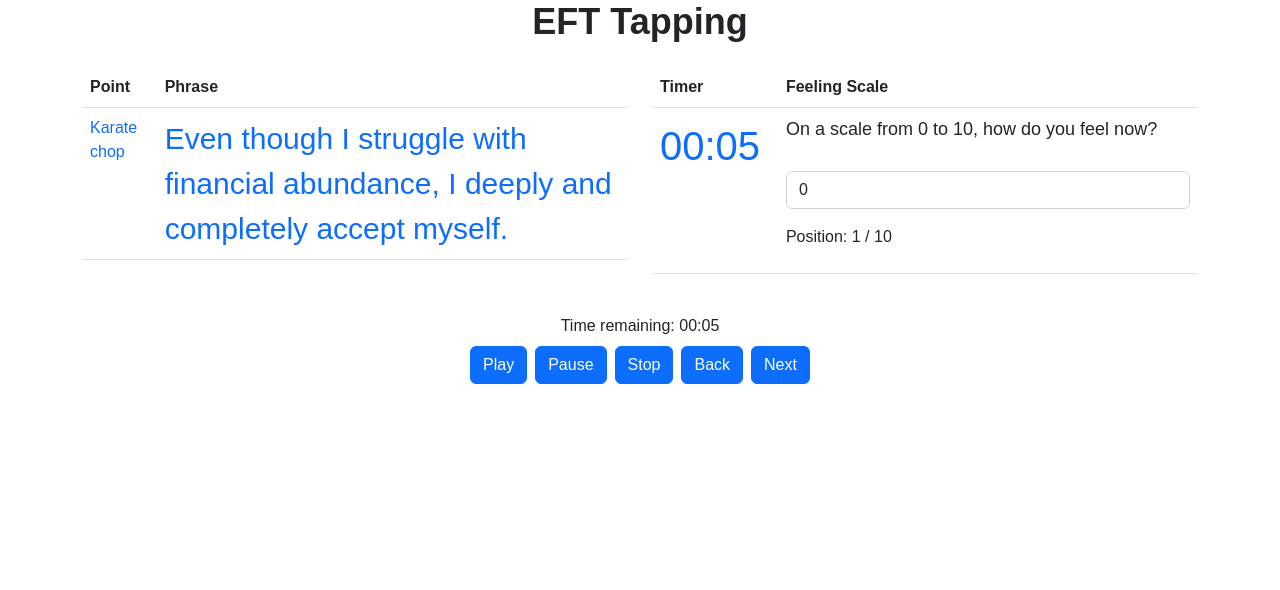
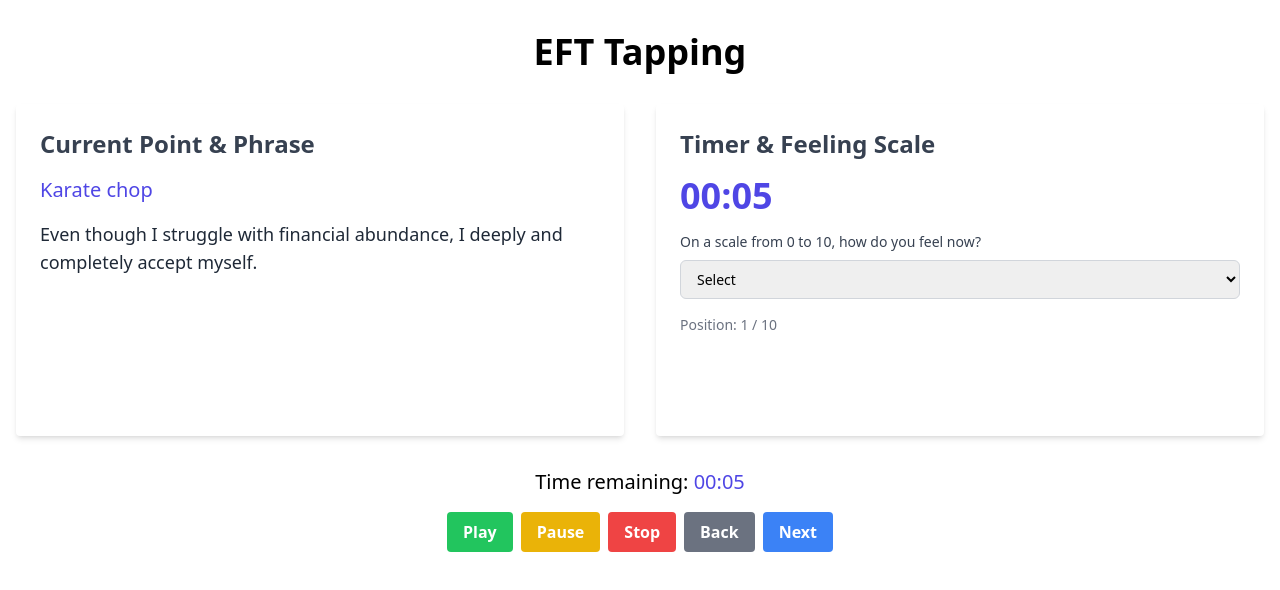
Before and after one commit to puppe1990/eft-app, a React (Create React App) app: page / in a window 1280 px wide. Shown: the top 590 px of the page. Built offline with nearby package versions, Linux system fonts and the light colour scheme.

Commit message:
update the code

```diff
--- a/package.json
+++ b/package.json
@@ -36,5 +36,10 @@
       "last 1 firefox version",
       "last 1 safari version"
     ]
+  },
+  "devDependencies": {
+    "autoprefixer": "^10.4.20",
+    "postcss": "^8.4.49",
+    "tailwindcss": "^3.4.14"
   }
 }
--- /dev/null
+++ b/postcss.config.js
@@ -0,0 +1,6 @@
+module.exports = {
+  plugins: {
+    tailwindcss: {},
+    autoprefixer: {},
+  },
+}
--- a/src/App.css
+++ b/src/App.css
@@ -1,75 +1,3 @@
-/* General styles */
-body {
-  font-family: Arial, sans-serif;
-  margin: 0;
-  padding: 0;
-}
-
-/* App background color */
-.App {
-  background-color: #ADD8E6; /* Pale blue color */
-  display: flex;
-  flex-direction: column;
-  align-items: center;
-  justify-content: center;
-  height: 100vh;
-}
-
-
-/* Header styles */
-h1 {
-  font-size: 36px;
-  font-weight: bold;
-  margin-bottom: 20px;
-}
-
-/* Point and phrase styles */
-h2 {
-  font-size: 24px;
-  margin-bottom: 20px;
-}
-
-/* Feeling input styles */
-label {
-  font-size: 18px;
-  margin-bottom: 20px;
-}
-
-input[type="number"] {
-  padding: 12px 20px;
-  font-size: 18px;
-  border-radius: 4px;
-  border: 1px solid #ccc;
-  margin-bottom: 20px;
-}
-
-/* Completion message styles */
-.completion-message {
-  font-size: 24px;
-  margin-bottom: 20px;
-}
-
-/* Phrase styles */
-.phrase {
-  font-size: 24px;
-  margin-bottom: 20px;
-  padding: 20px;
-  border: 2px solid #4db6ac; /* Color chosen to create a calm feeling */
-  border-radius: 8px;
-}
-
-/* Point styles */
-.point {
-  font-size: 24px;
-  margin-bottom: 20px;
-  padding: 20px;
-  border: 2px solid #4db6ac; /* Color chosen to create a calm feeling */
-  border-radius: 8px;
-}
-
-.footer {
-  background-color: #f8f8f8;
-  padding: 20px;
-  margin-top: 50px;
-  text-align: center;
-}
+@tailwind base;
+@tailwind components;
+@tailwind utilities;
--- a/src/App.js
+++ b/src/App.js
@@ -1,5 +1,4 @@
 import React, { useState, useEffect, useCallback } from "react";
-import "bootstrap/dist/css/bootstrap.min.css";
 import "./App.css";
 
 const POINTS = [
@@ -16,8 +15,17 @@ const POINTS = [
 ];
 
 const CUSTOM_PHRASES = [
-  'Even though I struggle with financial abundance, I deeply and completely accept myself.','I have a hard time believing I deserve financial abundance.',"I feel like I'm not worthy of abundance.","I don't know how to attract abundance.","I'm scared that I'll never have enough money.","I'm always worried about money.","I don't trust that I can have abundance.","I don't believe I deserve abundance.","I'm worried that I'll never be able to afford the things I want.","I'm always struggling to make ends meet."
-]
+  "Even though I struggle with financial abundance, I deeply and completely accept myself.",
+  "I have a hard time believing I deserve financial abundance.",
+  "I feel like I'm not worthy of abundance.",
+  "I don't know how to attract abundance.",
+  "I'm scared that I'll never have enough money.",
+  "I'm always worried about money.",
+  "I don't trust that I can have abundance.",
+  "I don't believe I deserve abundance.",
+  "I'm worried that I'll never be able to afford the things I want.",
+  "I'm always struggling to make ends meet.",
+];
 
 function App() {
   const [currentPhrase, setCurrentPhrase] = useState(CUSTOM_PHRASES[0]);
@@ -29,11 +37,11 @@ function App() {
   const [timeRemaining, setTimeRemaining] = useState(10000);
   const [isPlaying, setIsPlaying] = useState(true);
   const [stopwatch, setStopwatch] = useState(0);
+
   const formattedTime = new Date(timeRemaining).toISOString().substr(14, 5);
-  const formatteStopWatch = new Date(stopwatch * 1000).toLocaleTimeString([], {
-    minute: "2-digit",
-    second: "2-digit",
-  });
+  const formatteStopWatch = new Date(stopwatch * 1000)
+    .toISOString()
+    .substr(14, 5);
 
   const handleNext = useCallback(() => {
     setTimeRemaining(5000);
@@ -77,7 +85,7 @@ function App() {
 
   const handleFeelingChange = (feeling) => {
     setCurrentFeeling(feeling);
-    if (currentFeeling === 0) {
+    if (feeling === "0") {
       setEndTime(Date.now());
       setIsRoutineActive(false);
     }
@@ -124,110 +132,126 @@ function App() {
     if (isRoutineActive && isPlaying) {
       let intervalId = null;
       intervalId = setInterval(() => {
-        setTimeRemaining(timeRemaining - 1000);
-        setStopwatch(stopwatch + 1);
-        if (timeRemaining === 0) {
+        setTimeRemaining((prev) => prev - 1000);
+        setStopwatch((prev) => prev + 1);
+        if (timeRemaining <= 0) {
           clearInterval(intervalId);
           handleNext();
         }
       }, 1000);
       return () => clearInterval(intervalId);
     }
-  }, [isRoutineActive, timeRemaining, isPlaying, stopwatch, handleNext]);
+  }, [isRoutineActive, timeRemaining, isPlaying, handleNext]);
 
   if (!isRoutineActive) {
-    const timeTaken = (endTime - startTime) / 1000;
+    const timeTaken = ((endTime - startTime) / 1000).toFixed(2);
     return (
-      <div className="App">
-        <h1>EFT Tapping</h1>
-        <h2>Time taken: {timeTaken} seconds</h2>
+      <div className="flex items-center justify-center min-h-screen bg-gray-100">
+        <div className="bg-white p-8 rounded shadow-md text-center">
+          <h1 className="text-3xl font-bold mb-4">EFT Tapping</h1>
+          <h2 className="text-xl">
+            Time taken:{" "}
+            <span className="text-indigo-600">{timeTaken} seconds</span>
+          </h2>
+        </div>
       </div>
     );
   }
 
   return (
-    <div className="container">
-      <h1 className="text-center mb-4">EFT Tapping</h1>
-      <div className="row justify-content-center">
-        <div className="col-md-6 mb-4">
-          <table className="table">
-            <thead>
-              <tr>
-                <th>Point</th>
-                <th>Phrase</th>
-              </tr>
-            </thead>
-            <tbody>
-              <tr>
-                <td className="text-primary">{currentPoint}</td>
-                <td className="text-primary">
-                  <div
-                    style={{
-                      height: "100%",
-                      overflow: "auto",
-                      fontSize: "30px",
-                    }}
+    <div className="container mx-auto px-4 py-8">
+      <h1 className="text-center text-4xl font-bold mb-8">EFT Tapping</h1>
+      <div className="flex flex-wrap -mx-4 justify-center">
+        {/* Left Column */}
+        <div className="w-full md:w-1/2 mb-8 px-4">
+          <div className="bg-white shadow-md rounded p-6 h-full">
+            <h2 className="text-2xl font-semibold mb-4 text-gray-700">
+              Current Point & Phrase
+            </h2>
+            <div className="mb-4">
+              <p className="text-xl text-indigo-600 font-medium">
+                {currentPoint}
+              </p>
+            </div>
+            <div className="h-48 overflow-auto">
+              <p className="text-lg text-gray-800">{currentPhrase}</p>
+            </div>
+          </div>
+        </div>
+        {/* Right Column */}
+        <div className="w-full md:w-1/2 mb-8 px-4">
+          <div className="bg-white shadow-md rounded p-6 h-full">
+            <h2 className="text-2xl font-semibold mb-4 text-gray-700">
+              Timer & Feeling Scale
+            </h2>
+            <div className="mb-4">
+              <p className="text-4xl text-indigo-600 font-bold">
+                {formatteStopWatch}
+              </p>
+            </div>
+            <div className="mb-4">
+              <label
+                htmlFor="feeling-select"
+                className="block text-sm font-medium text-gray-700"
               >
-                    {currentPhrase}
-                  </div>
-                </td>
-              </tr>
-            </tbody>
-          </table>
-        </div>
-        <div className="col-md-6 mb-4">
-          <table className="table">
-            <thead>
-              <tr>
-                <th>Timer</th>
-                <th>Feeling Scale</th>
-              </tr>
-            </thead>
-            <tbody>
-              <tr>
-                <td className="text-primary fs-1">{formatteStopWatch}</td>
-                <td>
-                  <label htmlFor="feeling-select">
                 On a scale from 0 to 10, how do you feel now?
               </label>
               <select
                 id="feeling-select"
-                    className="form-control mx-auto mt-2"
+                className="mt-2 block w-full pl-3 pr-10 py-2 text-base border border-gray-300 focus:outline-none focus:ring-indigo-500 focus:border-indigo-500 sm:text-sm rounded-md"
                 onChange={(e) => handleFeelingChange(e.target.value)}
               >
+                <option value="">Select</option>
                 {[...Array(11).keys()].map((num) => (
                   <option key={num} value={num}>
                     {num}
                   </option>
                 ))}
               </select>
-                  <p className="mt-3">
+            </div>
+            <p className="text-sm text-gray-500">
               Position: {CUSTOM_PHRASES.indexOf(currentPhrase) + 1} /{" "}
               {CUSTOM_PHRASES.length}
             </p>
-                </td>
-              </tr>
-            </tbody>
-          </table>
           </div>
         </div>
-      <div className="row justify-content-center">
-        <div className="col-md-12 text-center mb-4">
-          <div className="timer mb-2">Time remaining: {formattedTime}</div>
-          <div className="button-container">
-            <button className="btn btn-primary mx-1" onClick={handlePlay}>
+      </div>
+      {/* Buttons */}
+      <div className="flex justify-center items-center mb-8">
+        <div className="text-center">
+          <div className="text-xl mb-4">
+            Time remaining:{" "}
+            <span className="text-indigo-600">{formattedTime}</span>
+          </div>
+          <div className="space-x-2">
+            <button
+              className="bg-green-500 hover:bg-green-600 text-white font-semibold py-2 px-4 rounded"
+              onClick={handlePlay}
+            >
               Play
             </button>
-            <button className="btn btn-primary mx-1" onClick={handlePause}>
+            <button
+              className="bg-yellow-500 hover:bg-yellow-600 text-white font-semibold py-2 px-4 rounded"
+              onClick={handlePause}
+            >
               Pause
             </button>
-            <button className="btn btn-primary mx-1" onClick={handleStop}>
+            <button
+              className="bg-red-500 hover:bg-red-600 text-white font-semibold py-2 px-4 rounded"
+              onClick={handleStop}
+            >
               Stop
             </button>
-            <button className="btn btn-primary mx-1" onClick={handleBack}>
+            <button
+              className="bg-gray-500 hover:bg-gray-600 text-white font-semibold py-2 px-4 rounded"
+              onClick={handleBack}
+            >
               Back
             </button>
-            <button className="btn btn-primary mx-1" onClick={handleNext}>
+            <button
+              className="bg-blue-500 hover:bg-blue-600 text-white font-semibold py-2 px-4 rounded"
+              onClick={handleNext}
+            >
               Next
             </button>
           </div>
--- a/src/index.js
+++ b/src/index.js
@@ -1,17 +1,7 @@
+// index.js or App.js
 import React from 'react';
-import ReactDOM from 'react-dom/client';
-import './index.css';
+import ReactDOM from 'react-dom';
+import './App.css'; // Ensure this import is present
 import App from './App';
-import reportWebVitals from './reportWebVitals';
 
-const root = ReactDOM.createRoot(document.getElementById('root'));
-root.render(
-  <React.StrictMode>
-    <App />
-  </React.StrictMode>
-);
-
-// If you want to start measuring performance in your app, pass a function
-// to log results (for example: reportWebVitals(console.log))
-// or send to an analytics endpoint. Learn more: https://bit.ly/CRA-vitals
-reportWebVitals();
+ReactDOM.render(<App />, document.getElementById('root'));
--- /dev/null
+++ b/tailwind.config.js
@@ -0,0 +1,8 @@
+// tailwind.config.js
+module.exports = {
+  content: ["./src/**/*.{js,jsx,ts,tsx}"], // Add this line
+  theme: {
+    extend: {},
+  },
+  plugins: [],
+};
```
Also changed, not shown: 1 other file (tests, documents, lock files or other folders). Lines whose indentation alone changed are shown as unchanged.
